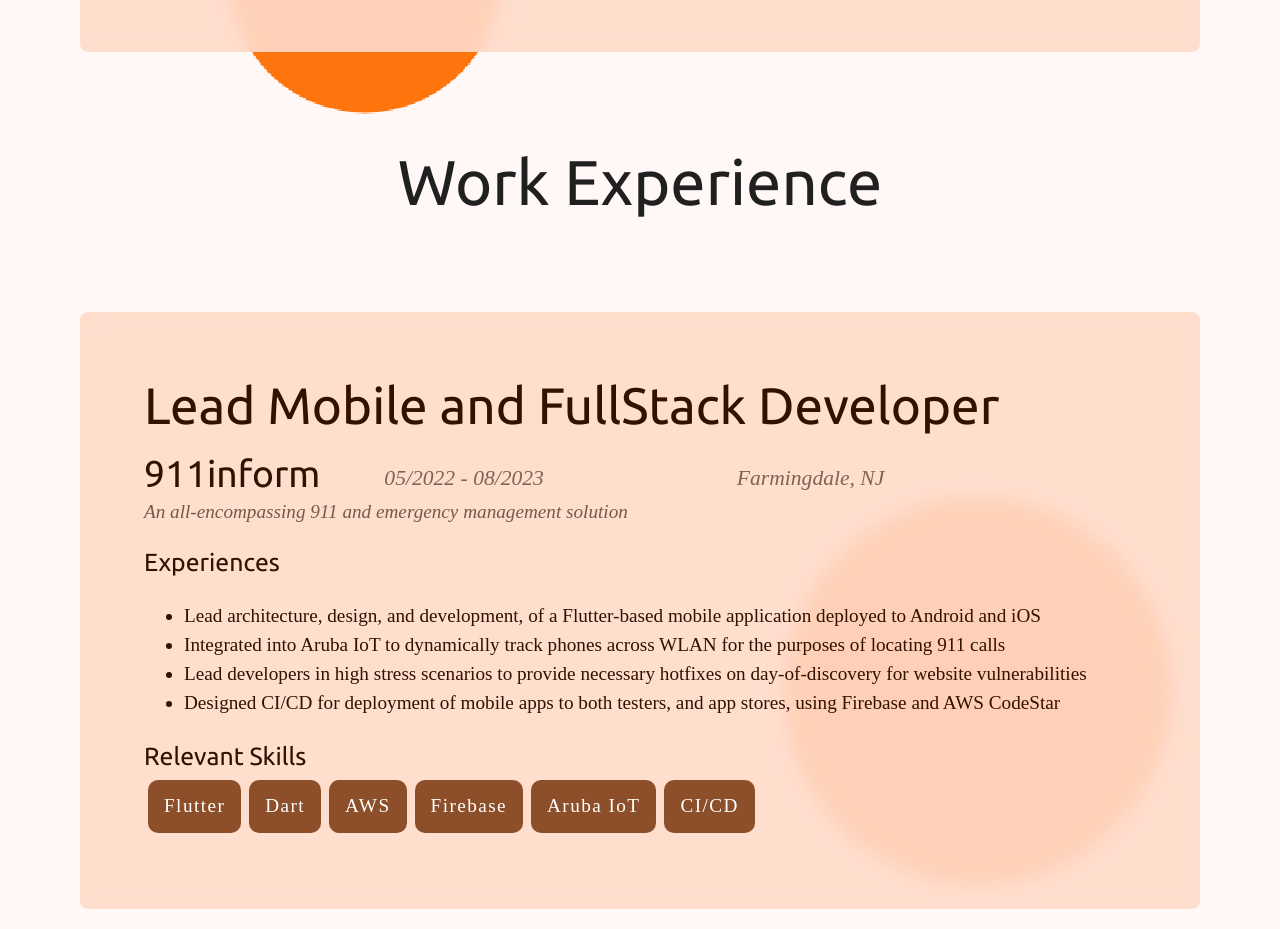
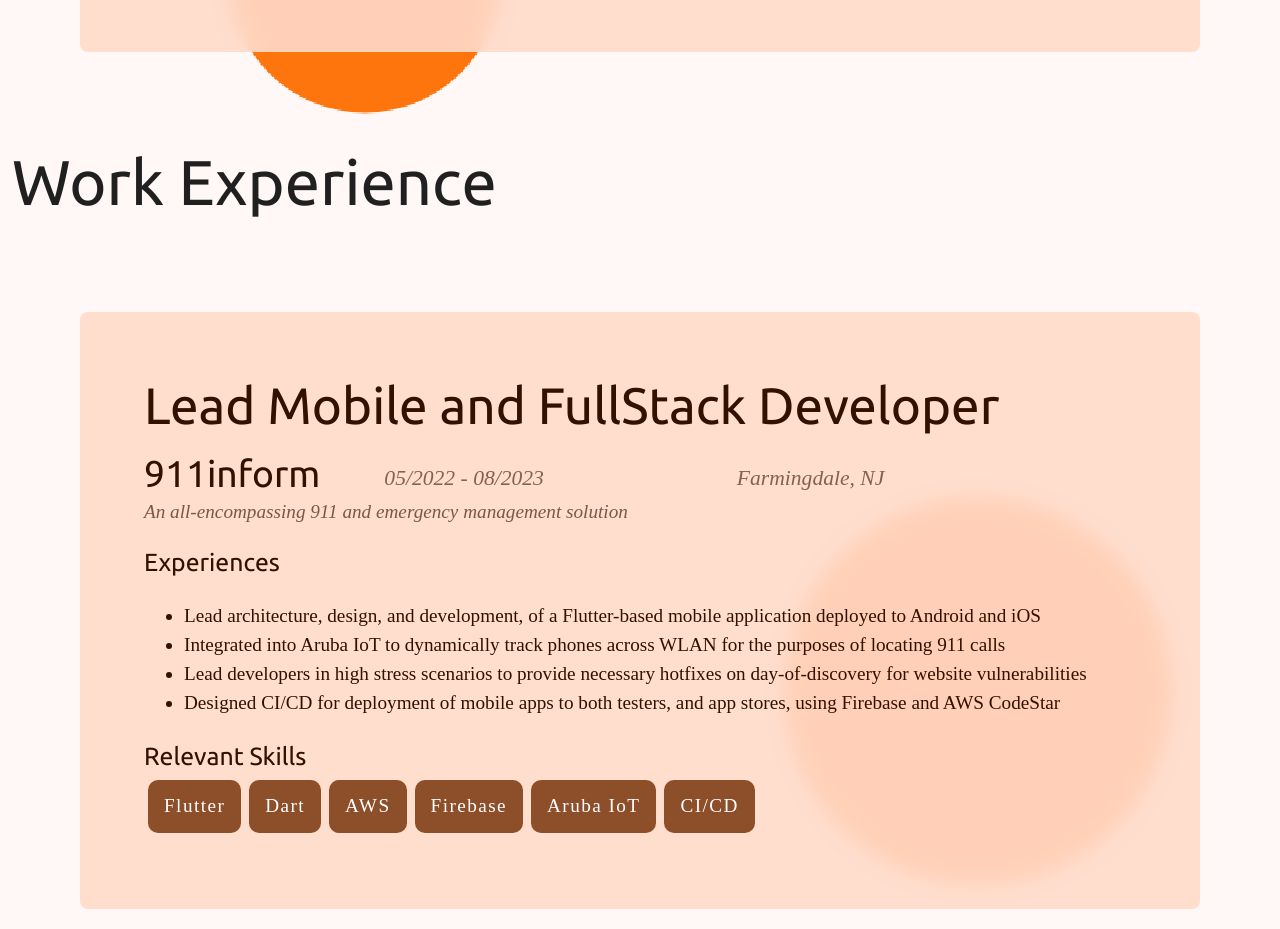
Before and after one commit to john-cinquegrana/ReactPersonalSite, a React (Vite) app: page / in a window 1280 px wide. Shown: the part 1240-2169 px from the top of the page. Built offline with nearby package versions, Linux system fonts and the light colour scheme.

Commit message:
Blurred background no longer forcibly centers children

```diff
--- a/src/components/text/BlurredBackground.tsx
+++ b/src/components/text/BlurredBackground.tsx
@@ -15,14 +15,6 @@ const BlurredBackground: React.FC<React.PropsWithChildren> = ({ children }) => {
 	return (
 		<Box
 			sx={{
-				display: 'flex',
-				flexFlow: 'column nowrap',
-				justifyContent: 'flex-start',
-				alignItems: 'center',
-			}}
-		>
-			<Box
-				sx={{
 				backdropFilter: 'blur(10px)',
 				backgroundColor: backgroundColor,
 				padding: '12px',
@@ -32,7 +24,6 @@ const BlurredBackground: React.FC<React.PropsWithChildren> = ({ children }) => {
 		>
 			{children}
 		</Box>
-		</Box>
 	);
 };
 
```
Lines whose indentation alone changed are shown as unchanged.
